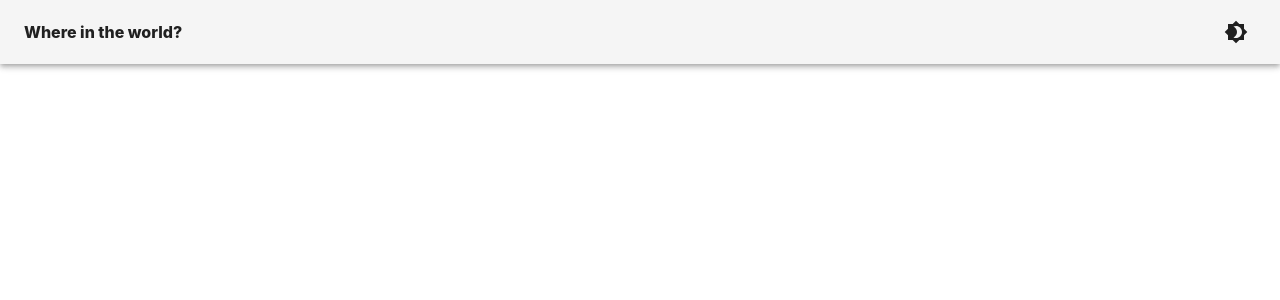
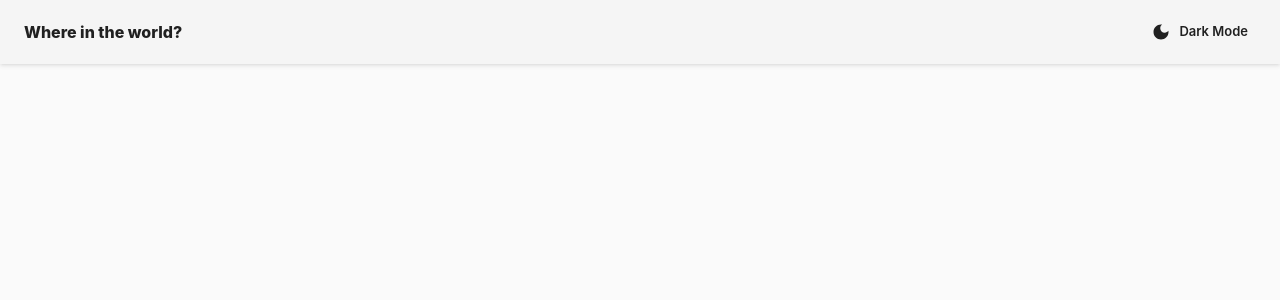
Before and after one commit to Danny-Lenko/r-fm-rest-countries, a React (Create React App) app: page / in a window 1280 px wide. Before the commit this address had no page. Shown: the top 300 px of the page. Built offline with nearby package versions, Linux system fonts and the light colour scheme.

Commit message:
delt with theming features

```diff
--- a/src/App.tsx
+++ b/src/App.tsx
@@ -5,6 +5,7 @@ import AppBar from './library/common/components/AppBar/AppBar';
 
 function App() {
   const myColorMode = ToggleColorMode()
+  myColorMode.theme.shadows.push("0px 3px 1px -2px rgba(0,0,0,0.01),0px 2px 2px 0px rgba(0,0,0,0.014),0px 1px 5px 0px rgba(0,0,0,0.12)")
 
   return(
     <ThemeProvider theme = { myColorMode.theme } >
--- a/src/library/common/components/AppBar/AppBar.tsx
+++ b/src/library/common/components/AppBar/AppBar.tsx
@@ -9,8 +9,8 @@ import Tooltip from '@mui/material/Tooltip';
 import { useNavigate, useLocation } from 'react-router-dom';
 import { useTheme } from '@mui/material';
 import { ColorModeContext } from '../../../utilities/ToggleColorMode';
-import Brightness7Icon from '@mui/icons-material/Brightness7';
-import Brightness4Icon from '@mui/icons-material/Brightness4';
+import DarkModeIcon from '@mui/icons-material/DarkMode';
+import LightModeIcon from '@mui/icons-material/LightMode';
 
 const ResponsiveAppBar = () => {
    const theme = useTheme();
@@ -22,20 +22,24 @@ const ResponsiveAppBar = () => {
       <AppBar
          position='static'
          color='default'
+         elevation={25} // (this is a customized value pushed in my theme in App.tsx)
       >
          <Container maxWidth='xl'>
             <Toolbar disableGutters>
-               <Typography fontWeight='bold' sx={{ mr: 2, display: 'flex' }} >
+               <Typography color='unset' fontWeight='bold' sx={{ mr: 2, display: 'flex' }} >
                   Where in the world?
                </Typography>
 
-               <Box sx={{ flexGrow: 1, display: 'flex' }}>
-
-               </Box>
-
-               <Box sx={{ flexGrow: 0 }}>
-                  <IconButton sx={{ ml: 1 }} onClick={colorMode.toggleClrMode} color="inherit">
-                     {theme.palette.mode === 'dark' ? <Brightness7Icon /> : <Brightness4Icon />}
+               <Box sx={{ flexGrow: 0, ml: 'auto' }}>
+                  <IconButton sx={{ ml: 1, fontSize: 11 }} onClick={colorMode.toggleClrMode} color="inherit">
+                     {
+                        theme.palette.mode === 'dark'
+                           ? <LightModeIcon fontSize='small' />
+                           : <DarkModeIcon fontSize='small' />
+                     }
+                     <Typography fontSize={13} sx={{ml:1}}>
+                        {theme.palette.mode === 'light' ? 'Dark Mode': 'Light Mode'}
+                     </Typography>
                   </IconButton>
                </Box>
             </Toolbar>
--- a/src/library/utilities/themeConstructor.ts
+++ b/src/library/utilities/themeConstructor.ts
@@ -1,4 +1,4 @@
-const assembleThemeObj = (mode:any) => ({
+const assembleThemeObj = (mode: any) => ({
   typography: {
     fontFamily: [
       '-apple-system',
@@ -15,6 +15,23 @@ const assembleThemeObj = (mode:any) => ({
   },
   palette: {
     mode,
+    ...(mode === 'light'
+      ? {
+          text: {
+            primary: 'hsl(200, 15%, 8%)',
+            secondary: 'hsl(0, 0%, 52%)',
+          },
+          background: {
+            default: 'hsl(0, 0%, 98%)',
+            paper: 'hsl(0, 0%, 98%)'
+          }
+        }
+      : {
+          background: {
+            default: 'hsl(207, 26%, 17%)',
+            paper: 'hsl(207, 26%, 17%)',
+          }
+        }),
     blueCustom: {
       main: 'hsl(238, 40%, 52%)',
       light: 'hsl(239, 57%, 85%)',
@@ -32,7 +49,7 @@ const assembleThemeObj = (mode:any) => ({
       dark: 'hsl(211, 10%, 45%)',
       contrastText: '#000'
     },
-   }
+  },
 })
 
 export { assembleThemeObj }
```
Also changed, not shown: src/modules/AllCountries/AllCountries.tsx (added, +11 -0 lines), src/resources/index.css (line endings or trailing spaces). Lines whose indentation alone changed are shown as unchanged.
